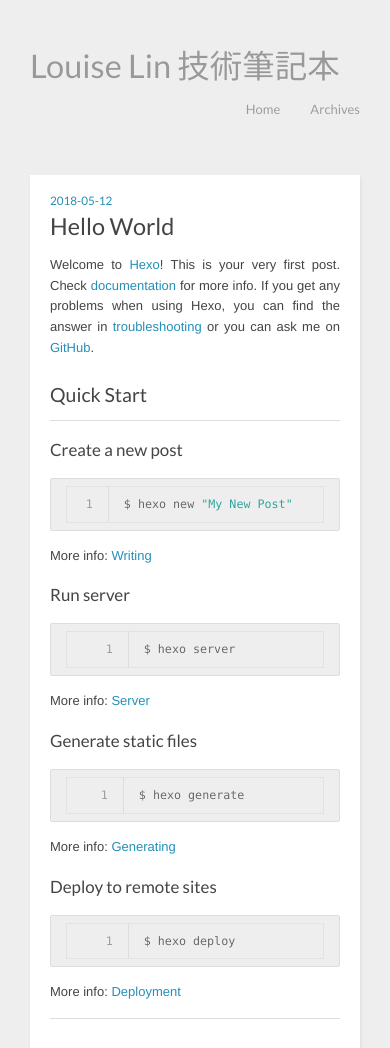
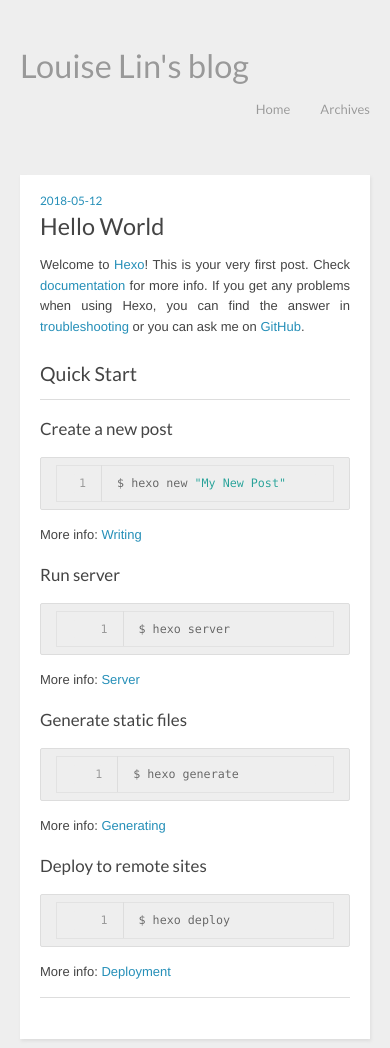
Before and after one commit to Yishin26/hexo, a plain HTML site: page 2018/05/12/hello-world/index.html in a window 390 px wide. Shown: the top 1048 px of the page. Drawn offline with nearby package versions, Linux system fonts and the light colour scheme.

Commit message:
Site updated: 2018-05-12 18:54:57

```diff
--- a/2018/05/12/hello-world/index.html
+++ b/2018/05/12/hello-world/index.html
@@ -3,7 +3,7 @@
 <head>
   <meta charset="utf-8">
 
-  <title>Hello World | Louise Lin 技術筆記本</title>
+  <title>Hello World | Louise Lin&#39;s blog</title>
   <meta name="author" content="Louise Lin">
 
   <meta name="description" content="Welcome to Hexo! This is your very first post. Check documentation for more info. If you get any problems when using Hexo, you can find the answer in ">
@@ -12,14 +12,14 @@
   <meta name="viewport" content="width=device-width, initial-scale=1, maximum-scale=1">
 
   <meta property="og:title" content="Hello World"/>
-  <meta property="og:site_name" content="Louise Lin 技術筆記本"/>
+  <meta property="og:site_name" content="Louise Lin&#39;s blog"/>
 
 
     <meta property="og:image" content=""/>
 
 
   <link href="/hexo/favicon.png" rel="icon">
-  <link rel="alternate" href="/hexo/atom.xml" title="Louise Lin 技術筆記本" type="application/atom+xml">
+  <link rel="alternate" href="/hexo/atom.xml" title="Louise Lin&#39;s blog" type="application/atom+xml">
   <link rel="stylesheet" href="/hexo/css/style.css" media="screen" type="text/css">
   <!--[if lt IE 9]><script src="//html5shiv.googlecode.com/svn/trunk/html5.js"></script><![endif]-->
 
@@ -29,7 +29,7 @@
 
 <body>
   <header id="header" class="inner"><div class="alignleft">
-  <h1><a href="/hexo/">Louise Lin 技術筆記本</a></h1>
+  <h1><a href="/hexo/">Louise Lin&#39;s blog</a></h1>
   <h2><a href="/hexo/"></a></h2>
 </div>
 <nav id="main-nav" class="alignright">
--- a/css/style.css
+++ b/css/style.css
@@ -18,7 +18,7 @@
 }
 @media screen and (max-width: 1260px) {
   body {
-    margin: 0 30px;
+    margin: 0 20px;
   }
 }
 @media screen and (max-width: 600px) {
```
Also changed, not shown: archives/2018/05/index.html (+4 -4 lines), archives/2018/index.html (+4 -4 lines), archives/index.html (+4 -4 lines), index.html (+4 -4 lines).
